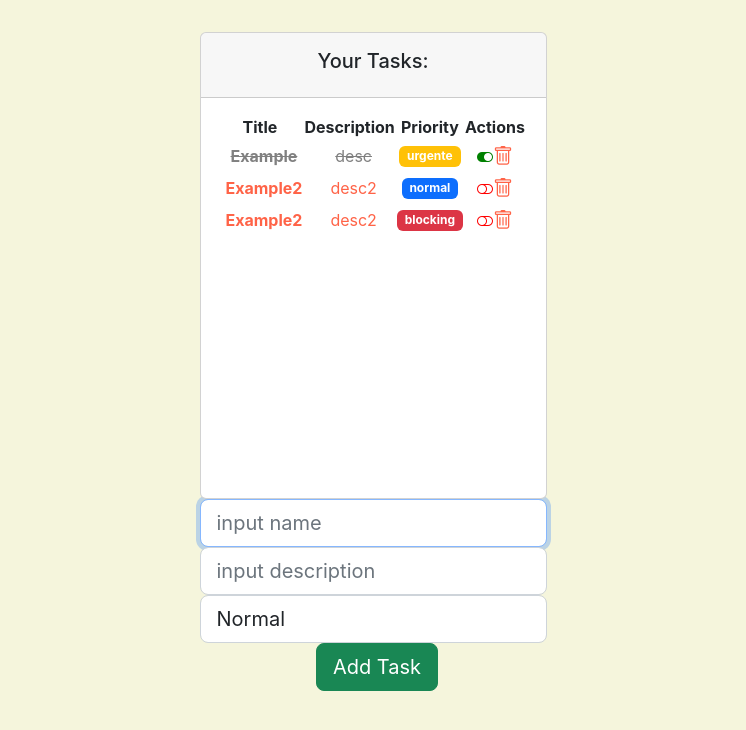
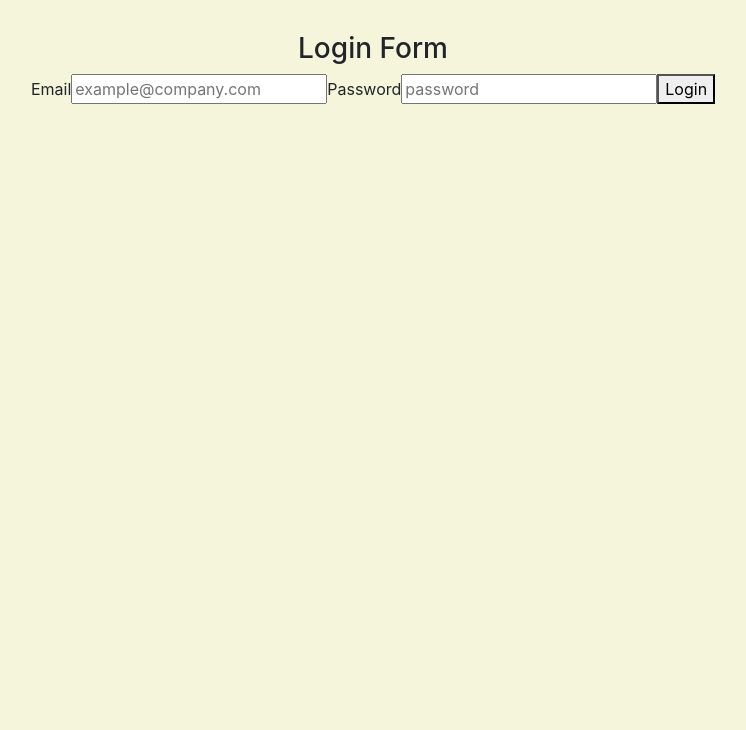
Before and after one commit to GonzaloGuaimas/final-project-OpenBootCamp, a React (Create React App) app: page / in a window 1280 px wide. Shown: the top 730 px of the page, without its empty margins (267-1013 px from the left). Built offline with nearby package versions, Linux system fonts and the light colour scheme.

Commit message:
added formik form with yup validation

```diff
--- a/src/App.js
+++ b/src/App.js
@@ -3,6 +3,7 @@
 import TaskListComponent from './components/containers/task_list';
 import Greetingstyled from './components/pure/forms/Greetingstyled';
 import Father from './components/containers/father';
+import LoginFormik from './components/pure/forms/LoginFormik';
 
 
 function App() {
@@ -14,7 +15,8 @@
        <TaskListComponent></TaskListComponent>
        <Greetingstyled name={'gonzalo'}></Greetingstyled>
       </header>*/}
-      <TaskListComponent></TaskListComponent>
+      {/* <TaskListComponent></TaskListComponent> */}
+      <LoginFormik></LoginFormik>
     </div>
   );
 }
--- /dev/null
+++ b/src/components/pure/forms/LoginFormik.jsx
@@ -0,0 +1,63 @@
+import React from 'react'
+import { Formik, Field, Form, ErrorMessage } from 'formik'
+import * as yup from 'yup'
+
+const LoginFormik = () => {
+    const initialCredentials = {
+        email: '',
+        password: ''
+    }
+    const loginSchema = yup.object().shape(
+        {
+            email: yup.string().email('Invalid Email Format').required('Email is Required'),
+            password: yup.string().required('Password is required')
+        }
+    )
+
+  return (
+    <div>
+        <h3>Login Form</h3>
+        <Formik
+            initialValues={initialCredentials}
+            validationSchema={loginSchema}
+            onSubmit={
+                async (values) => {
+                    await new Promise((r) => setTimeout(r,500))
+                    alert(JSON.stringify(values,null,2))
+                    localStorage.setItem('credential', values)
+                }
+            }
+            >
+
+            {({values, touched, errors, isSubmitting, handleChange, handleBlur}) => (
+                 <Form>
+                    <label htmlFor="email">Email</label>
+                    <Field id='email' name='email' placeholder='example@company.com'></Field>
+                    {
+                        errors.email && touched.email &&
+                        (
+                            <div>
+                                <ErrorMessage name='email' />
+                            </div>
+                        )
+                    }
+                    <label htmlFor="password">Password</label>
+                    <Field id='password' type='password' name='password' placeholder='password'></Field>
+                    {
+                        errors.password && touched.password &&
+                        (
+                            <div>
+                                 <ErrorMessage name='password' />
+                            </div>
+                        )
+                    }
+                    <button type='submit'>Login</button>
+                    {isSubmitting ? (<p>Login your credentials...</p>) : null}
+                </Form>
+            )}
+        </Formik>
+    </div>
+  )
+}
+
+export default LoginFormik
--- a/src/components/pure/forms/loginForm.jsx
+++ b/src/components/pure/forms/loginForm.jsx
@@ -6,8 +6,11 @@
         password: ''
     }]
     const [credentials, setCredentials] = useState(initCredentials)
+
   return (
-    <div>loginForm</div>
+    <div>
+
+    </div>
   )
 }
 
```
